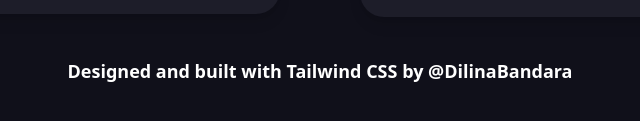
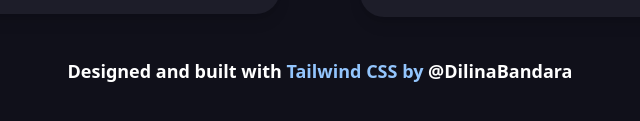
Before and after one commit to DilinaBandara/tailwind-project, a website: page index.html in a window 1280 px wide. Shown: the part 2275-2396 px from the top of the page, 320-960 px from the left. Drawn offline with Linux system fonts and the light colour scheme.

Commit message:
Edit footer

```diff
--- a/index.html
+++ b/index.html
@@ -5,7 +5,7 @@
   <meta charset="UTF-8">
   <meta http-equiv="X-UA-Compatible" content="IE=edge">
   <meta name="viewport" content="width=device-width, initial-scale=1.0">
-  <title>Document</title>
+  <title>Volunteering</title>
   <link rel="stylesheet" href="dist\styles.css">
   <script src="https://kit.fontawesome.com/26815e322b.js" crossorigin="anonymous"></script>
 </head>
@@ -131,7 +131,7 @@
     </div>
 
     <footer class="flex justify-center mt-10 mb-10">
-      <h2 class="font-semibold text-lg text-white">Designed and built with Tailwind CSS by <a class=" hover:text-blue-300">@DilinaBandara</a></h2>
+      <h2 class="font-semibold text-lg text-white">Designed and built with <span class="text-blue-300">Tailwind CSS by </span><a class=" hover:text-blue-300">@DilinaBandara</a></h2>
     </footer>
 
 </body>
```
